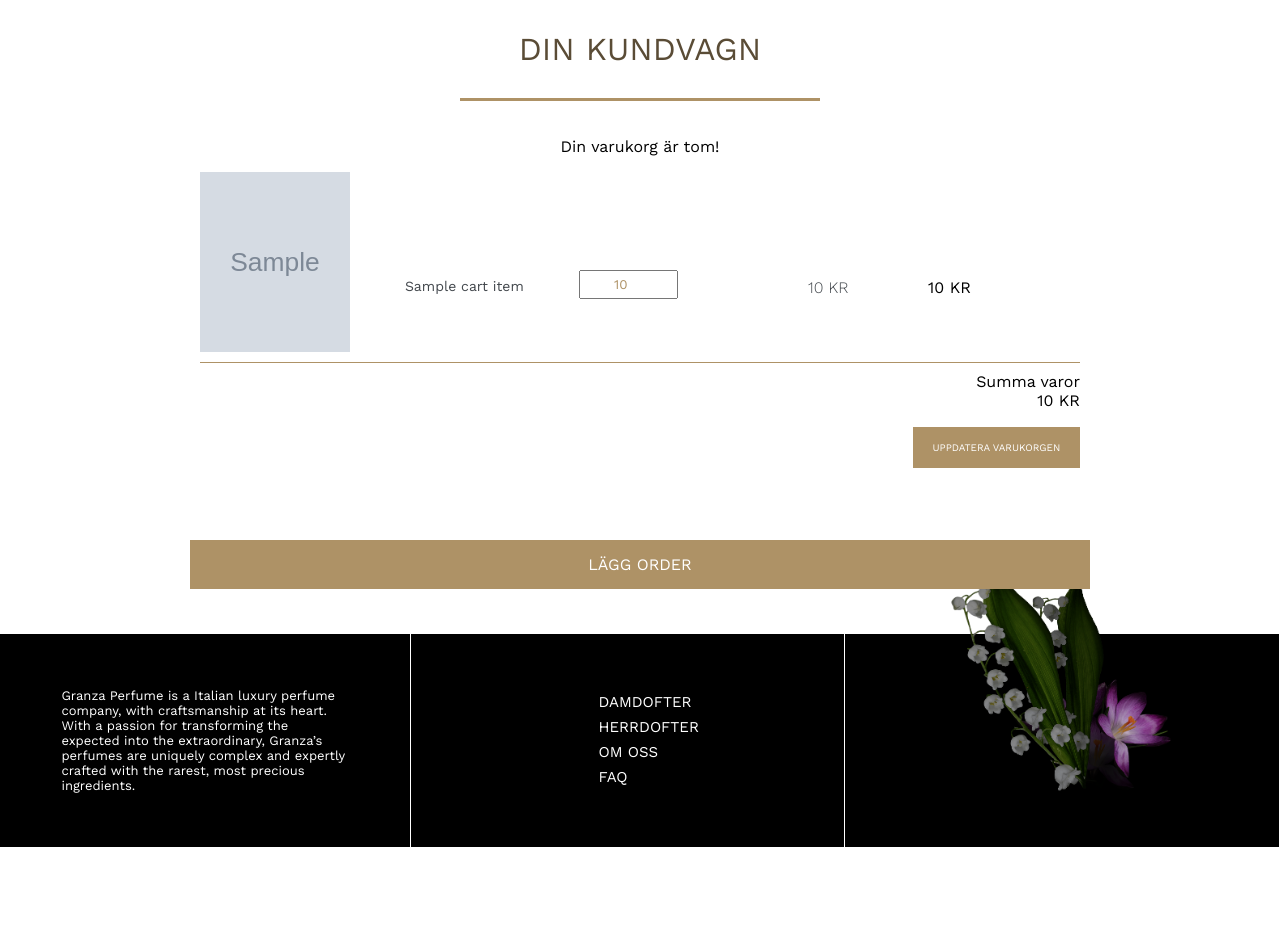
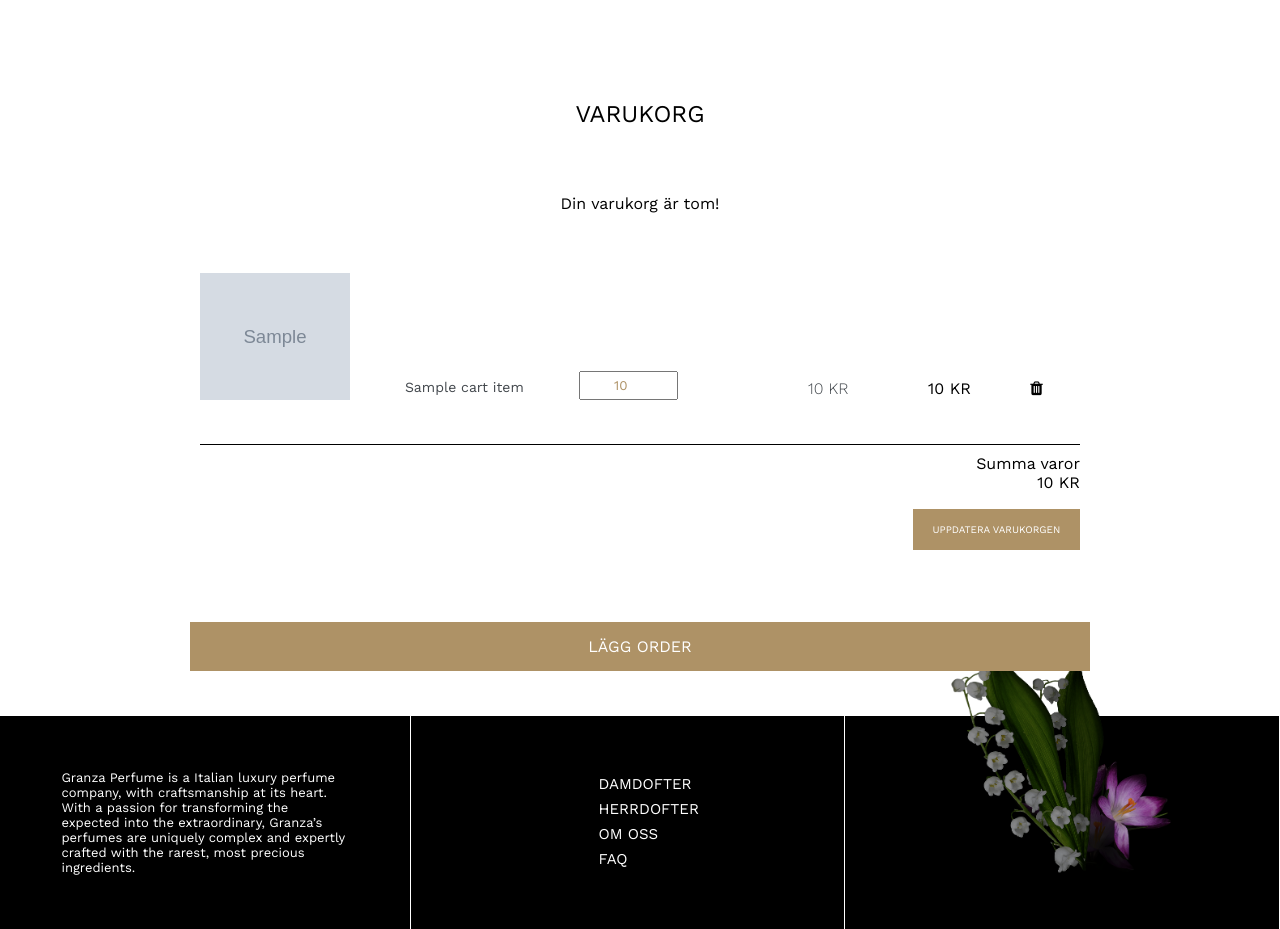
Before and after one commit to nicholkaren/granza, a PHP site: the page made by templates/parts/cart_tpl.php in a window 1280 px wide. Shown: the part 100-1029 px from the top of the page. Before the commit the page ends 947 px from the top, so only its background shows below. Run offline with PHP 8.4, Linux system fonts and the light colour scheme; the template is opened without the code that fills it: most values are stand-ins (such as "Sample title", 1, 10 or a date in 2020); grey boxes marked "Sample" are stand-in pictures; data that the repository does not hold is empty.

Commit message:
Cart html, css, controller
Första utkast
Lagt till ta bort knapp
Start på controller, gammal kod

```diff
--- a/css/cart.css
+++ b/css/cart.css
@@ -14,30 +14,34 @@
     font-family: 'Work Sans', sans-serif;
     }
 
+
+i {
+    color: black;
+    margin-left: 54px;
+}
+
+i:hover {
+    color: red;
+}
+
 #cart-wrapper {
     max-width: 900px;
     width: 100%;
     margin: 0 auto;
 }
 
-.kundvagn {
-    width: 90%;
+/* text Varukorg */
+.shoppingbag {
+    width: 100%;
     margin: 0 auto;
-    margin-top: 30px;
-    margin-bottom: 30px;
-    font-size: 2em;
+    margin-top: 100px;
+    margin-bottom: 50px;
+    font-size: 1.5em;
     text-align: center;
     text-transform: uppercase;
-	color: #5a4c36;
+	color: #000000;
 }
 
-#hr-cart {
-    border: 0;
-    height: 3px;
-    width: 50%;
-    background-color: rgba(174,146, 102, 1);
-    margin-bottom: 20px;
-}
 #update-cart-form{
     margin-left: 10px;
     margin-right: 10px;
@@ -53,15 +57,17 @@
     box-sizing: border-box;
     }
 
-.item{
+.item {
     margin:0 auto;
     padding:0px;
-    height: 190px;
     display: flex;
     flex-direction: row;
     width:100%;
-    border-bottom: solid #AE9266 1px;
-    }
+    border-bottom: solid #000000 1px;
+
+    padding-top: 5%;
+    padding-bottom: 5%;
+}
 
 /*--Produktbilden---*/
 
--- a/templates/parts/cart_tpl.php
+++ b/templates/parts/cart_tpl.php
@@ -5,27 +5,26 @@
 <link type="text/css" href="css/cart.css" rel="stylesheet">
 <meta name="viewport" content="width=device-width, initial-scale=1">
 
-<!--Här är vår varukorg.-->
+    <!--Här är varukorgen -->
     <div id="cart-wrapper">
-<p class="kundvagn">Din kundvagn</p>
-<hr id="hr-cart">
+        <p class="shoppingbag">Varukorg</p>
 
+
+    <!-- Formuläret med varorna -->
     <form method="post" action="?action=updatecart" id="update-cart-form">
 
+    <!-- Content -->
     <div class="cart-content">
         <?php if (!array_key_exists('cartItems', $cart)){
             print '<p id="empty-cart">Din varukorg är tom!</p>';
-
     };?>
         <?php if (isset($cart['cartItems'])):
         foreach ($cart['cartItems'] as $cartItemPid => $cartItemData): ?>
 
+
+
+
         <div class="item">
-        <div class="delete-icon">
-        <a href="?action=removecartitem&pid=<?php echo $cartItemPid;?>">
-        <span class="tabort"></span>
-        </a>
-    </div>
 
         <div class="item-img">
             <img id="cart_img" src="<?php echo $cartItemData['img_url'];?>">
@@ -45,7 +44,14 @@
 
         <div class="cart-sum">
             <?php echo $cartItemData['sum'].' KR';?>
+
+              <a href="?action=removecartitem&pid=<?php echo $cartItemPid;?>">
+                <i class="fa fa-trash" aria-hidden="true"></i>
+
+                </a>
         </div>
+
+
     </div>
 
 <?php endforeach ?>
```
Also changed, not shown: controllers/cart_controller.php (+0 -18 lines). Lines whose indentation alone changed are shown as unchanged.
